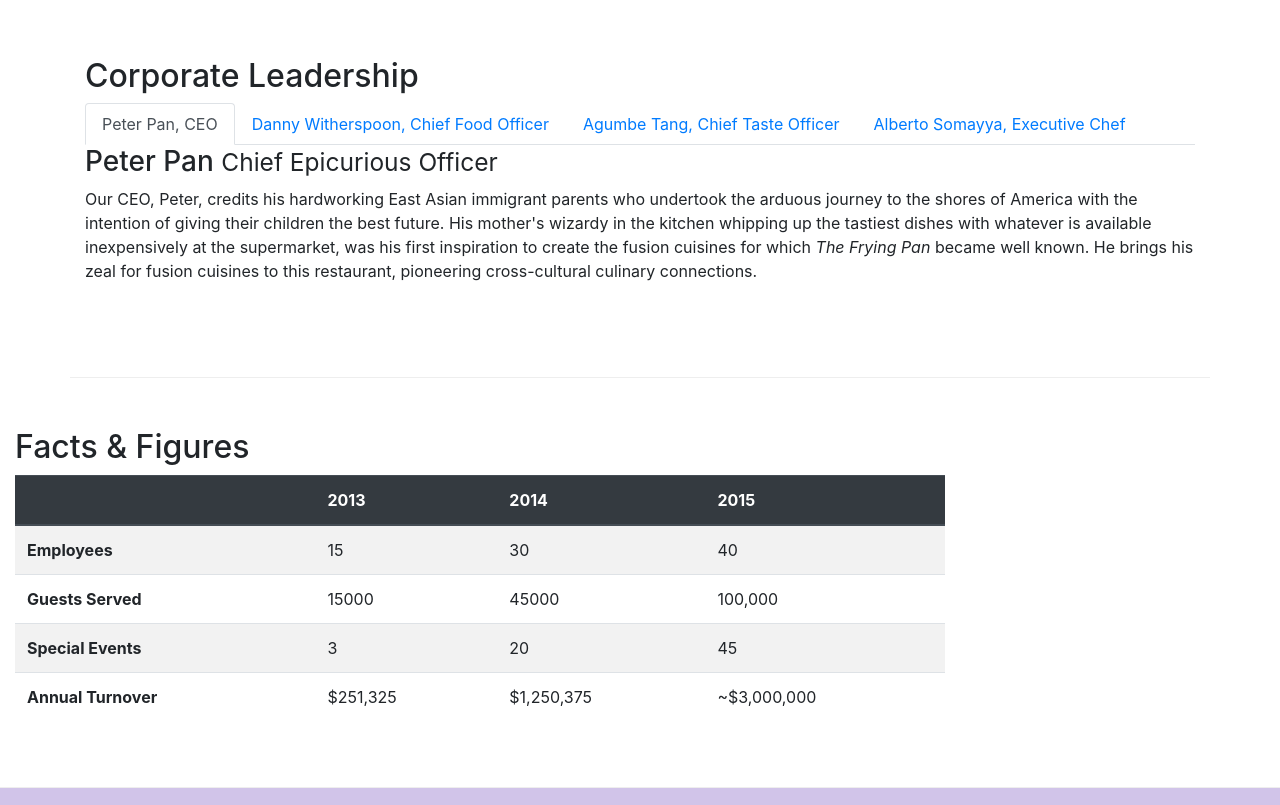
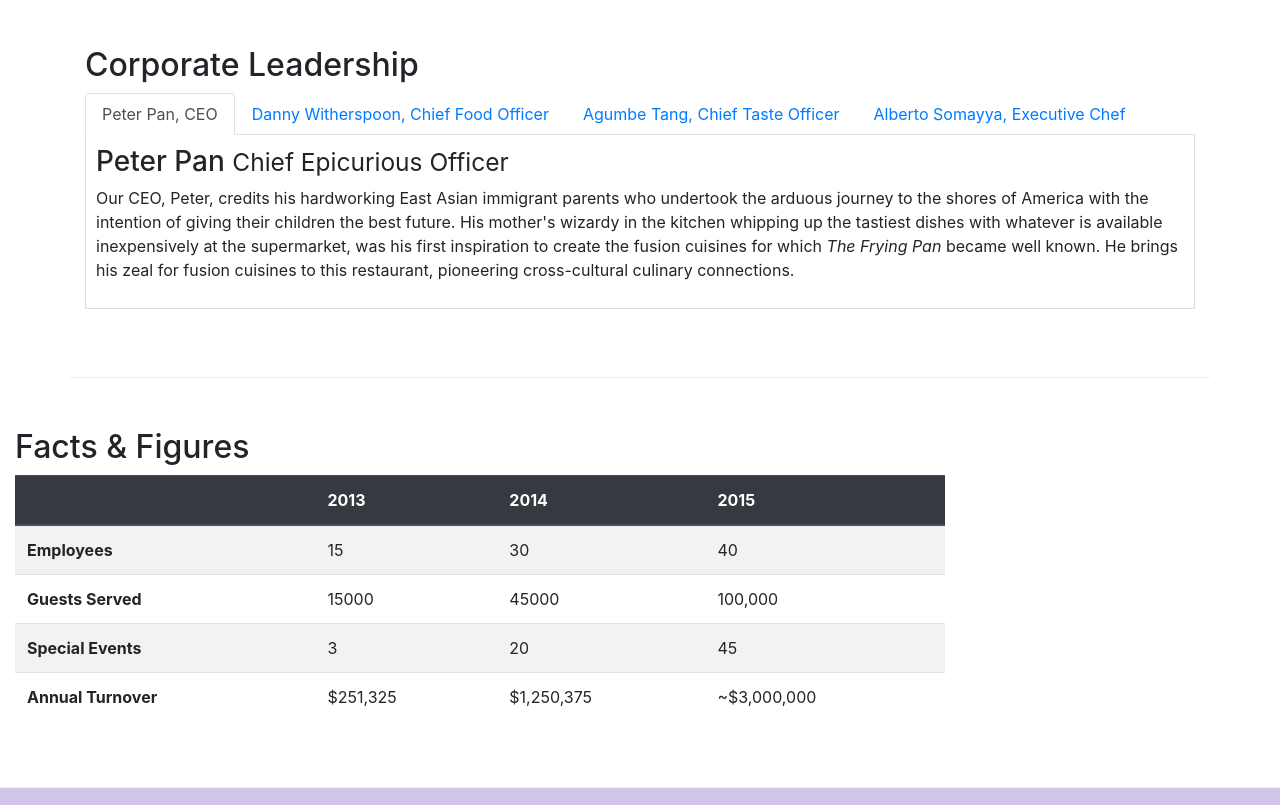
Before and after one commit to SAMulation/bootstrap-tabs-pills, a website: page aboutus.html in a window 1280 px wide. Shown: the part 1020-1825 px from the top of the page. Drawn offline with nearby package versions, Linux system fonts and the light colour scheme.

Commit message:
Pre-accordion commit

```diff
--- a/css/styles.css
+++ b/css/styles.css
@@ -38,7 +38,7 @@ body {
     background: #512da8;
 }
 
-.tab {
+.tab-content {
     border-left: 1px solid #ddd;
     border-right: 1px solid #ddd;
     border-bottom: 1px solid #ddd;
```
